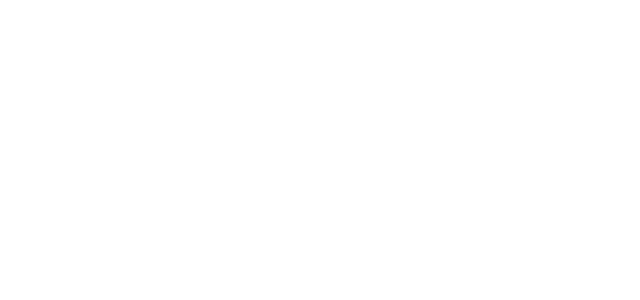
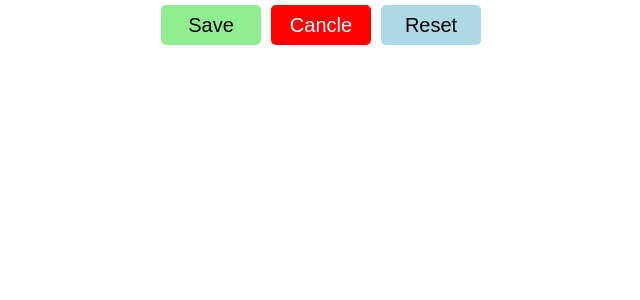
Before and after one commit to imran-mind/ReactJS-Tutorial, a React (Create React App) app: page / in a window 1280 px wide. Shown: the top 300 px of the page, without its empty margins (319-959 px from the left). Built offline with nearby package versions, Linux system fonts and the light colour scheme.

Commit message:
Reusable component

```diff
--- a/src/App.css
+++ b/src/App.css
@@ -27,6 +27,16 @@
 .App-link {
   color: #61dafb;
 }
+.button{
+  width: 100px;
+  height: 40px;
+  font-size: 20px;
+  padding: 5px;
+  margin: 5px;
+  border: none;
+  border-radius: 5px;
+  cursor: pointer;
+}
 
 @keyframes App-logo-spin {
   from {
--- a/src/App.js
+++ b/src/App.js
@@ -1,9 +1,54 @@
 import './App.css';
 
+function Button({ label, style, onClick }) {
+  return <button
+    className={'button'}
+    style={style}
+    onClick={onClick}
+  >
+    {label}
+  </button>
+}
+
 function App() {
+  const onSave = () => {
+    alert('Save Button Clicked');
+  }
+
+  const onCancle = () => {
+    alert('Cancle Button Clicked');
+  }
+
+  const onReset = () => {
+    alert('Reset Button Clicked');
+  }
+  const saveBtnStyle = {
+    backgroundColor: 'lightgreen'
+  }
+  const cancleBtnStyle = {
+    backgroundColor: 'red',
+    color: 'white'
+  }
+  const resetBtnStyle = {
+    backgroundColor: 'lightblue'
+  }
   return (
     <div className="App">
-
+      <Button
+        style={saveBtnStyle}
+        label={'Save'}
+        onClick={onSave}
+      />
+      <Button
+        label={'Cancle'}
+        onClick={onCancle}
+        style={cancleBtnStyle}
+      />
+      <Button
+        label={'Reset'}
+        onClick={onReset}
+        style={resetBtnStyle}
+      />
     </div>
   );
 }
```
